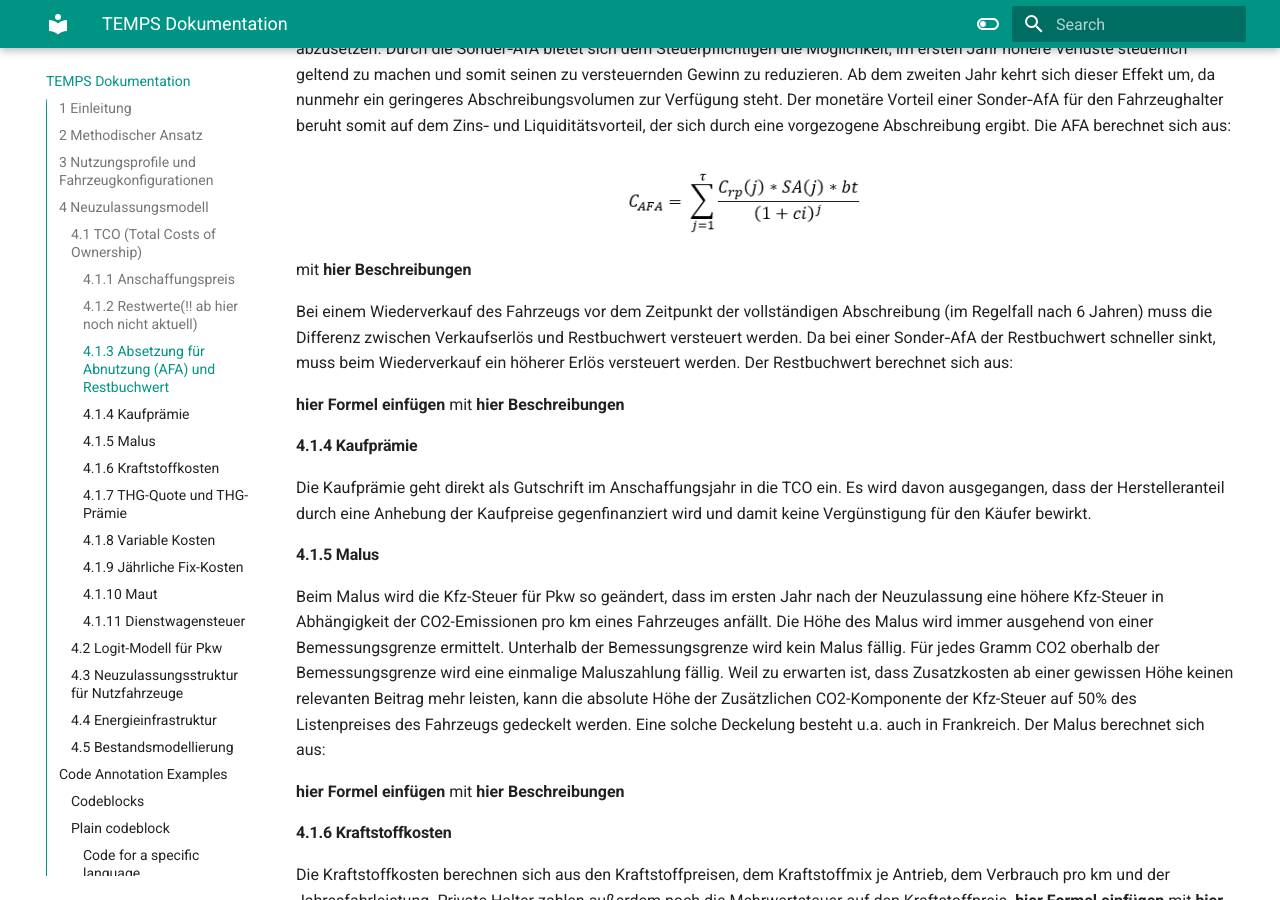
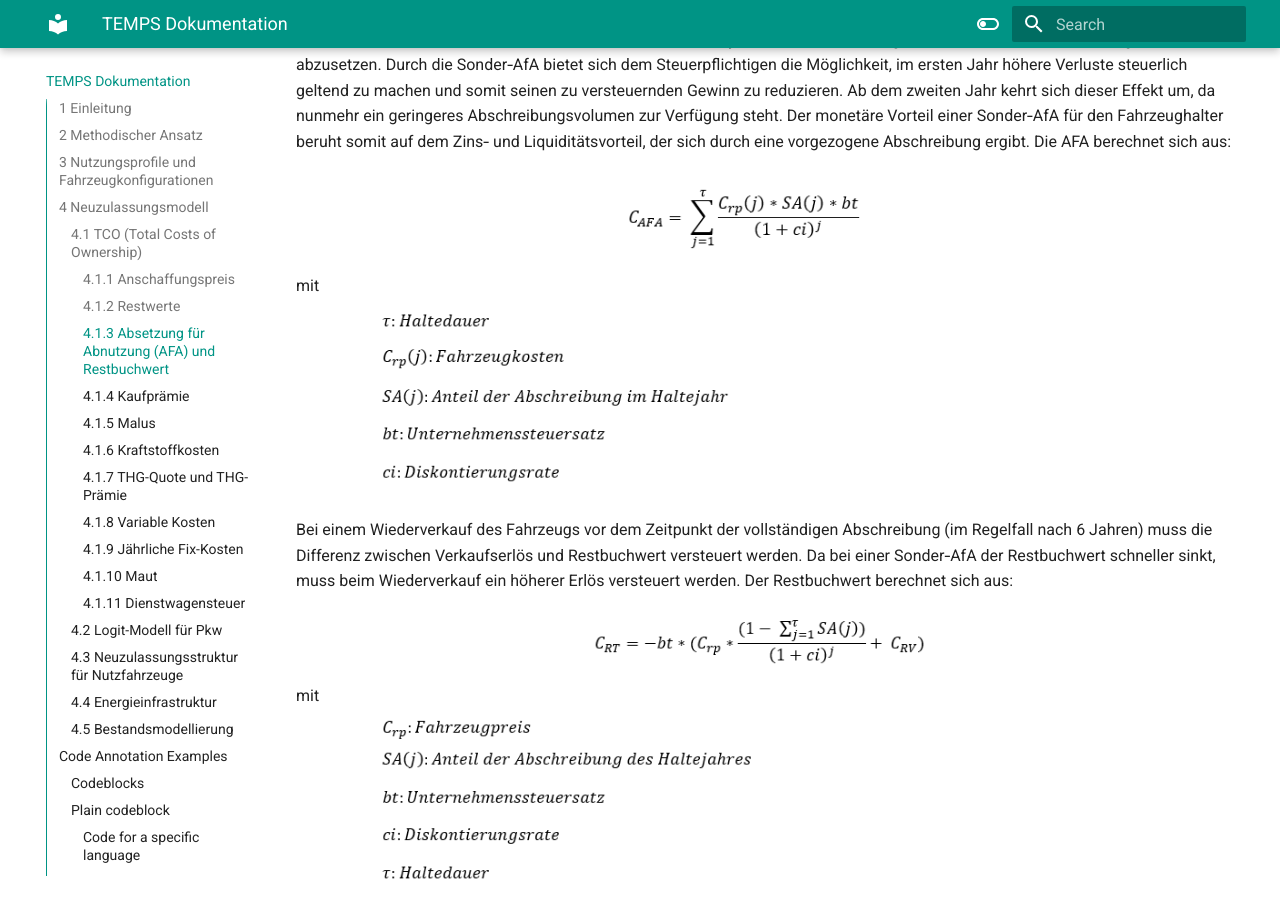
Before and after one commit to wolfgoerz/TEMPS_documentation, an MkDocs documentation site: the page built from docs/index.md, in a window 1280 px wide and 900 px high, scrolled down 4317 px. Built offline with MkDocs 1.6.1 and Material for MkDocs 9.7.7, drawn with Linux system fonts in a browser that asks for light colours; some of the changed text lies outside the part shown.

Commit message:
Update index.md

```diff
--- a/docs/index.md
+++ b/docs/index.md
@@ -71,6 +71,7 @@ Jedem Nutzungsprofil stehen – soweit auf dem Markt erhältlich – Fahrzeuge i
     </tr>
   </tbody>
 </table>
+
 
 
 <table>
@@ -148,7 +149,7 @@ Bei Lkw hingegen spielt die gesamte Haltedauer eine entscheidende Rolle für die
 #### 4.1.1 Anschaffungspreis
 Der Anschaffungspreis ergibt sich, wie in 3 beschrieben, direkt aus den Kostenkurven der Fahrzeuge und berücksichtigt aktuelle Batteriepreisprognosen. Er fällt zum Kaufzeitpunkt an und geht daher nicht diskontiert in die TCO ein.
 
-#### 4.1.2 Restwerte(!! ab hier noch nicht aktuell)
+#### 4.1.2 Restwerte
 Der Restwert eines Fahrzeugs geht zum Ende der Haltedauer als Erlös in die TCO ein. Basierend auf Daten zur Restwertentwicklung von Fahrzeugen mit Verbrennungsmotoren wurde eine Regressionskurve abgeleitet, die den Restwert eines Fahrzeugs unter Berücksichtigung des Kaufpreises, der Laufleistung und des Fahrzeugalters bestimmt. Für das Modell wurde eine Regressionskurve des Statistischen Bundesamtes verwendet (Dexheimer 2003).  Die Gleichung lautet:
 
 ![1.png](1.png)
@@ -156,6 +157,7 @@ mit
 ![2.png](2.png)
 
 Der Restwert wird anschließend über die Haltedauer diskontiert:
+
 ![3.png](3.png)
 
 #### 4.1.3 Absetzung für Abnutzung (AFA) und Restbuchwert
@@ -166,13 +168,13 @@ Die AFA berechnet sich aus:
 
 ![4.png](4.png)
 mit
-**hier Beschreibungen**
+![5.png](5.png)
 
 Bei einem Wiederverkauf des Fahrzeugs vor dem Zeitpunkt der vollständigen Abschreibung (im Regelfall nach 6 Jahren) muss die Differenz zwischen Verkaufserlös und Restbuchwert versteuert werden. Da bei einer Sonder‐AfA der Restbuchwert schneller sinkt, muss beim Wiederverkauf ein höherer Erlös versteuert werden. Der Restbuchwert berechnet sich aus:
 
-**hier Formel einfügen**
+![6.png](6.png)
 mit
-**hier Beschreibungen**
+![7.png](7.png)
 
 #### 4.1.4 Kaufprämie
 Die Kaufprämie geht direkt als Gutschrift im Anschaffungsjahr in die TCO ein. Es wird davon ausgegangen, dass der Herstelleranteil durch eine Anhebung der Kaufpreise gegenfinanziert wird und damit keine Vergünstigung für den Käufer bewirkt.
@@ -182,9 +184,9 @@ Beim Malus wird die Kfz-Steuer für Pkw so geändert, dass im ersten Jahr nach d
 Weil zu erwarten ist, dass Zusatzkosten ab einer gewissen Höhe keinen relevanten Beitrag mehr leisten, kann die absolute Höhe der Zusätzlichen CO2-Komponente der Kfz-Steuer auf 50% des Listenpreises des Fahrzeugs gedeckelt werden. Eine solche Deckelung besteht u.a. auch in Frankreich.
 Der Malus berechnet sich aus:
 
-**hier Formel einfügen**
+![8.png](8.png)
 mit
-**hier Beschreibungen**
+![9.png](9.png)
 
 #### 4.1.6 Kraftstoffkosten
 Die Kraftstoffkosten berechnen sich aus den Kraftstoffpreisen, dem Kraftstoffmix je Antrieb, dem Verbrauch pro km und der Jahresfahrleistung. Private Halter zahlen außerdem noch die Mehrwertsteuer auf den Kraftstoffpreis.
```
